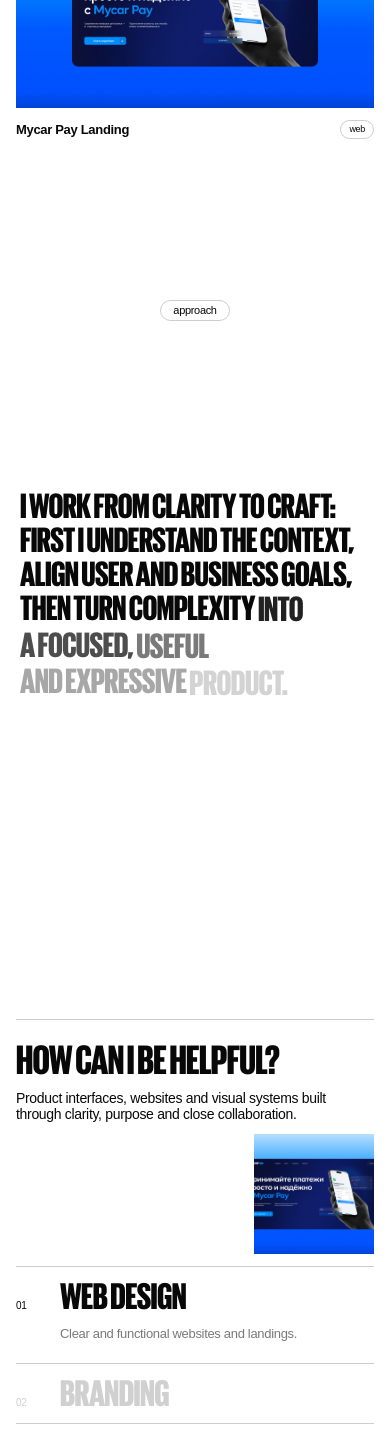
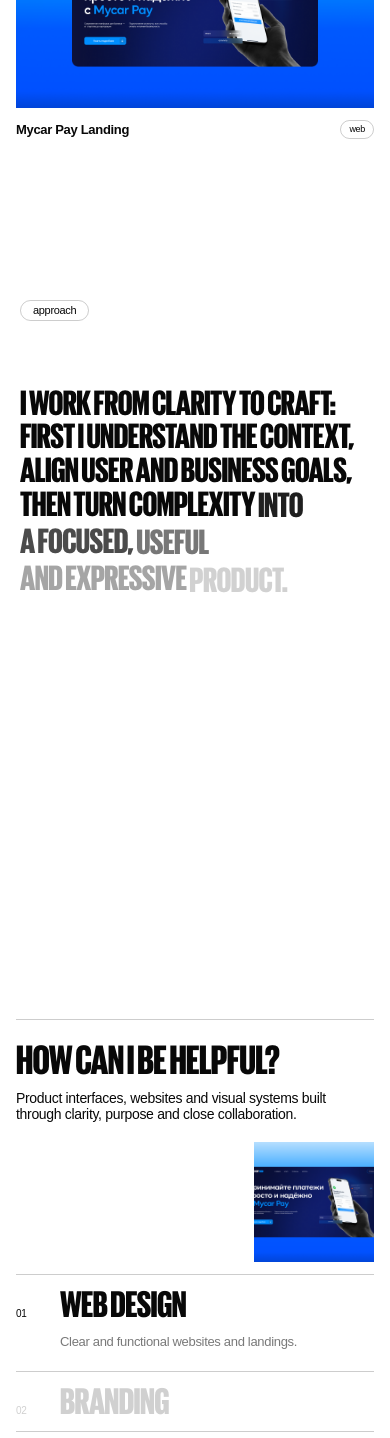
Before and after one commit to yemirades/site, a Next.js app: page / in a window 390 px wide. Shown: the part 1926-3364 px from the top of the page. Built offline with nearby package versions, Linux system fonts and the light colour scheme; a web font is replaced by a local one.

Commit message:
Refine mobile section rhythm

```diff
--- a/src/components/Approach.tsx
+++ b/src/components/Approach.tsx
@@ -58,13 +58,13 @@ export function Approach() {
       className="theme-surface px-4 py-10 sm:px-8 sm:py-16 lg:px-10"
     >
       <div className="mx-auto flex min-h-[72svh] max-w-[1200px] flex-col px-1 py-6 sm:min-h-[78svh] sm:px-10 sm:py-9 lg:max-w-none">
-        <div className="flex justify-center">
+        <div className="flex justify-start sm:justify-center">
           <span className="rounded-full border border-[var(--line)] px-3 py-1 text-[11px] leading-none lowercase">
             {bindShortWords(t.approachTitle)}
           </span>
         </div>
 
-        <p className="my-auto max-w-[1040px] font-hero text-left text-[36px] font-medium leading-[0.94] sm:mx-auto sm:text-center sm:text-[clamp(30px,5.2vw,72px)]">
+        <p className="mb-auto mt-16 max-w-[1040px] font-hero text-left text-[36px] font-medium leading-[0.94] sm:mx-auto sm:my-auto sm:text-center sm:text-[clamp(30px,5.2vw,72px)]">
           {words.map((word, index) => (
             <ApproachWord
               key={`${word}-${index}`}
--- a/src/components/Services.tsx
+++ b/src/components/Services.tsx
@@ -46,7 +46,7 @@ export function Services() {
           if (!Number.isNaN(index)) setActiveService(index);
         },
         {
-          rootMargin: "-30% 0px -55% 0px",
+          rootMargin: "-48% 0px -44% 0px",
           threshold: 0,
         },
       );
@@ -81,7 +81,7 @@ export function Services() {
                 {bindShortWords(intro)}
               </p>
 
-              <div className="mt-3 aspect-square w-[120px] self-end overflow-hidden bg-[var(--soft)] sm:mt-auto sm:w-full sm:max-w-[240px] sm:self-auto">
+              <div className="mt-5 aspect-square w-[120px] self-end overflow-hidden bg-[var(--soft)] sm:mt-auto sm:w-full sm:max-w-[240px] sm:self-auto">
                 <AnimatePresence mode="wait" initial={false}>
                   {activeService === 3 ? (
                     <motion.video
```
